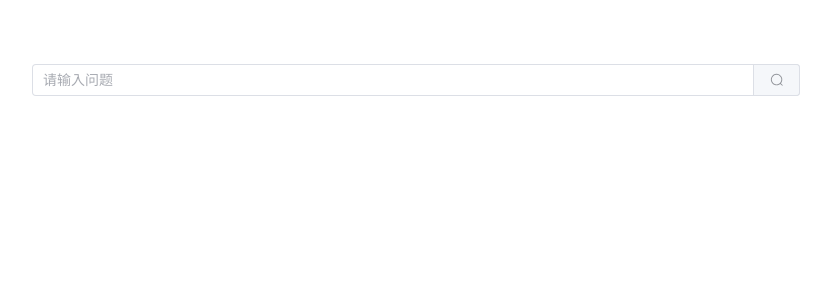
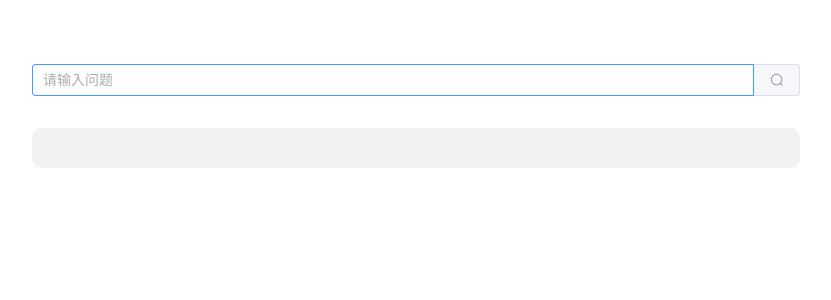
Before and after one commit to AiursoftWeb/GLM-UI, a Vue app: page / in a window 1280 px wide. Shown: the top 300 px of the page, without its empty margins (224-1055 px from the left). Built offline with nearby package versions, Linux system fonts and the light colour scheme.

Commit message:
Better look.

```diff
--- a/src/App.vue
+++ b/src/App.vue
@@ -3,7 +3,7 @@
     <div class="area-input">
       <!-- <h2>为什么人有这么多为什么</h2> -->
       <el-form @submit.prevent @keyup.enter.native="onSubmit" :model="formdata" label-width="120px">
-        <el-input v-model="formdata.question" placeholder="请输入问题" clearable>
+        <el-input v-model="formdata.question" placeholder="请输入问题" autofocus="autofocus" clearable>
           <template #append>
             <el-button :icon="Search" @click="onSubmit" />
           </template>
@@ -11,10 +11,9 @@
       </el-form>
     </div>
     <div class="area-result" v-loading="loading">
-      <div>
-        {{ formdata.result }}
-      </div>
+      <pre v-html="formdata.result"></pre>
     </div>
+
   </div>
 </template>
 
@@ -81,4 +80,12 @@ html,body{
   text-align: left;
   margin-top: 2rem;
 }
+
+pre {
+  text-wrap: wrap;
+  background: #f2f2f2;
+  padding: 20px;
+  border-radius: 10px;
+}
+
 </style>
```
